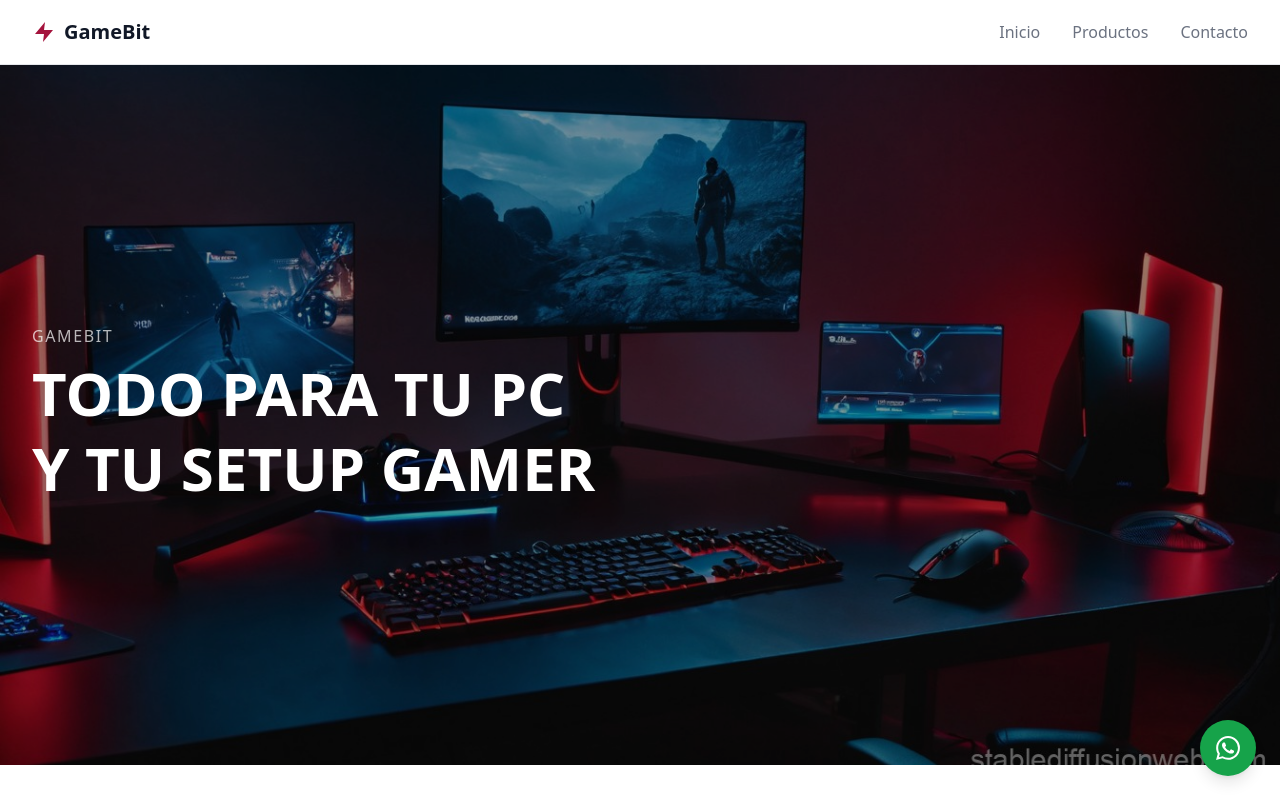
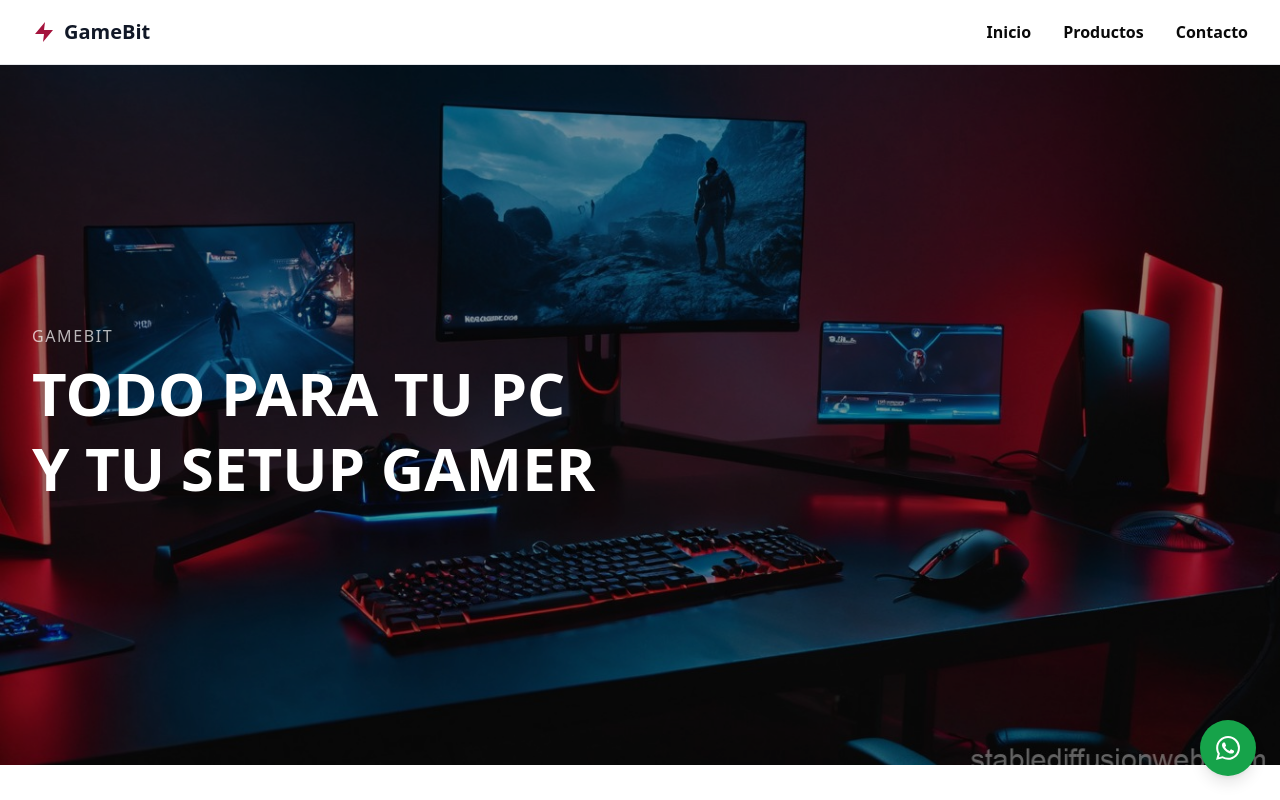
Before and after one commit to Nikks998/gamebit, a Next.js app: page / in a window 1280 px wide. Shown: the top 800 px of the page. Built offline with nearby package versions, Linux system fonts and the light colour scheme.

Commit message:
fix: navbar links

```diff
--- a/app/globals.css
+++ b/app/globals.css
@@ -152,4 +152,8 @@ html {
   body {
     @apply bg-background text-foreground;
   }
+
+  button {
+    cursor: pointer;
+  }
 }
--- a/app/page.tsx
+++ b/app/page.tsx
@@ -251,6 +251,12 @@ export default function GameBitPage() {
     accesorios: "Accesorios",
   }
 
+  const scrollToSection = (id: string) => {
+    document.getElementById(id)?.scrollIntoView({ behavior: "smooth" })
+  }
+
+  const navLinkClass = "hover:text-[#f00] transition-colors font-semibold"
+
   return (
     <div className="min-h-screen bg-surface-page">
       {/* Navbar */}
@@ -258,22 +264,22 @@ export default function GameBitPage() {
         <div className="max-w-7xl mx-auto px-4 sm:px-6 lg:px-8">
           <div className="flex justify-between items-center h-16">
             {/* Logo */}
-            <a href="#" className="flex items-center gap-2">
+            <button onClick={() => scrollToSection("hero")} className="flex items-center gap-2">
               <LightningIcon />
               <span className="text-xl font-bold text-content-primary">GameBit</span>
-            </a>
+            </button>
 
             {/* Desktop Navigation */}
             <div className="hidden md:flex items-center gap-8">
-              <a href="#" className="text-content-secondary hover:text-content-primary transition-colors">
+              <button onClick={() => scrollToSection("hero")} className={navLinkClass}>
                 Inicio
-              </a>
-              <a href="#productos" className="text-content-secondary hover:text-content-primary transition-colors">
+              </button>
+              <button onClick={() => scrollToSection("productos")} className={navLinkClass}>
                 Productos
-              </a>
-              <a href="#contacto" className="text-content-secondary hover:text-content-primary transition-colors">
+              </button>
+              <button onClick={() => scrollToSection("contacto")} className={navLinkClass}>
                 Contacto
-              </a>
+              </button>
             </div>
 
             {/* Desktop WhatsApp Button */}
@@ -302,27 +308,15 @@ export default function GameBitPage() {
         {mobileMenuOpen && (
           <div className="md:hidden border-t border-surface-border bg-surface-page">
             <div className="px-4 py-4 flex flex-col gap-4">
-              <a
-                href="#"
-                onClick={() => setMobileMenuOpen(false)}
-                className="text-content-secondary hover:text-content-primary transition-colors py-2"
-              >
+              <button onClick={() => { scrollToSection("hero"); setMobileMenuOpen(false) }} className={navLinkClass}>
                 Inicio
-              </a>
-              <a
-                href="#productos"
-                onClick={() => setMobileMenuOpen(false)}
-                className="text-content-secondary hover:text-content-primary transition-colors py-2"
-              >
+              </button>
+              <button onClick={() => { scrollToSection("productos"); setMobileMenuOpen(false) }} className={navLinkClass}>
                 Productos
-              </a>
-              <a
-                href="#contacto"
-                onClick={() => setMobileMenuOpen(false)}
-                className="text-content-secondary hover:text-content-primary transition-colors py-2"
-              >
+              </button>
+              <button onClick={() => { scrollToSection("contacto"); setMobileMenuOpen(false) }} className={navLinkClass}>
                 Contacto
-              </a>
+              </button>
               {/* <a
                 href={getWhatsAppUrl()}
                 target="_blank"
@@ -338,8 +332,8 @@ export default function GameBitPage() {
       </nav>
 
       {/* Hero */}
-      <section className="relative w-full">
-        <a href="#" aria-label="Ver productos">
+      <section className="relative w-full" id="hero">
+        <a aria-label="Ver productos">
           <div
             className="w-full"
             style={{
```
